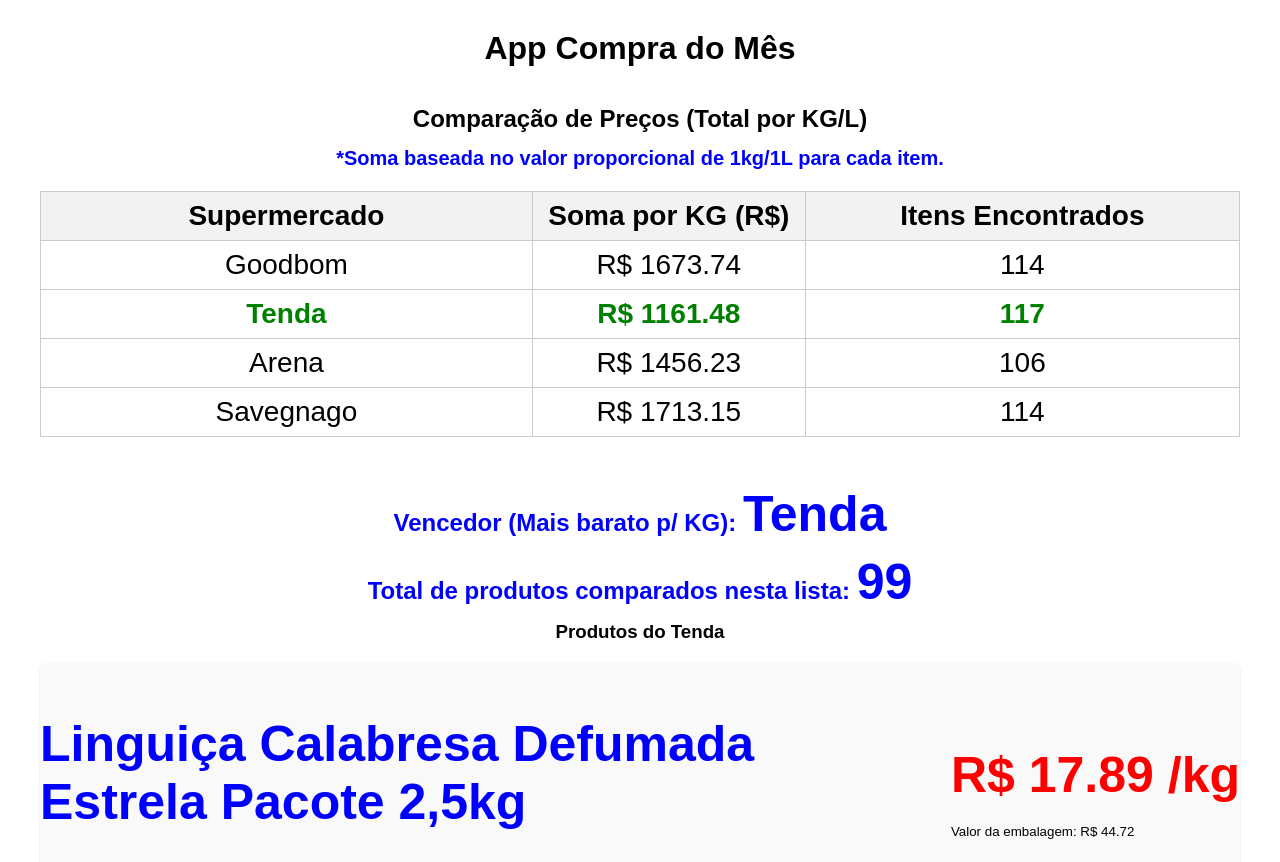
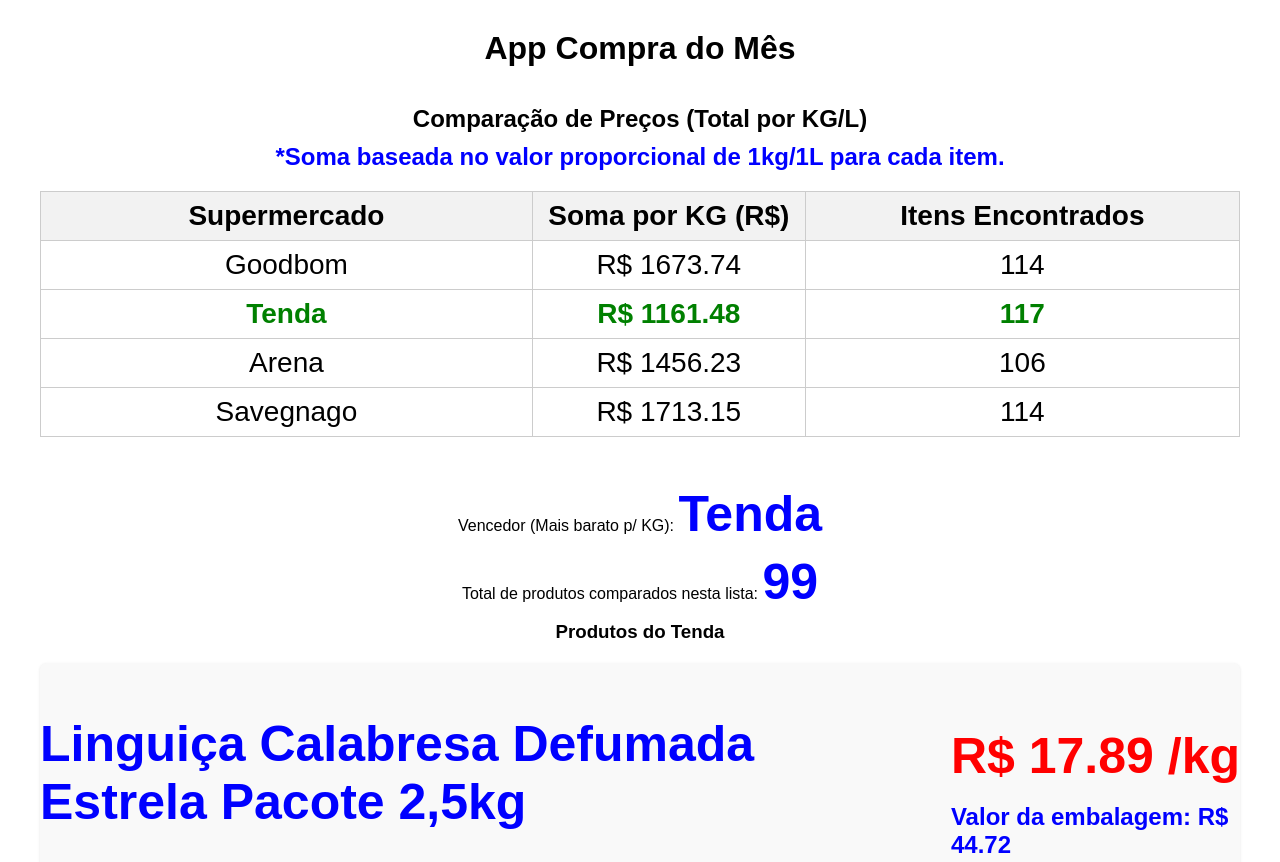
Before and after one commit to lucffernands07/compra-do-mes, a website: page docs/index.html in a window 1280 px wide. Shown: the top 862 px of the page. Drawn offline with Linux system fonts and the light colour scheme.

Commit message:
Update style.css

```diff
--- a/docs/style.css
+++ b/docs/style.css
@@ -61,7 +61,7 @@
 }
 
 /* Titulos em azul após tabela*/
-p {
+small {
   color: blue;
   font-weight: bold;
   font-size: 24px;
```
